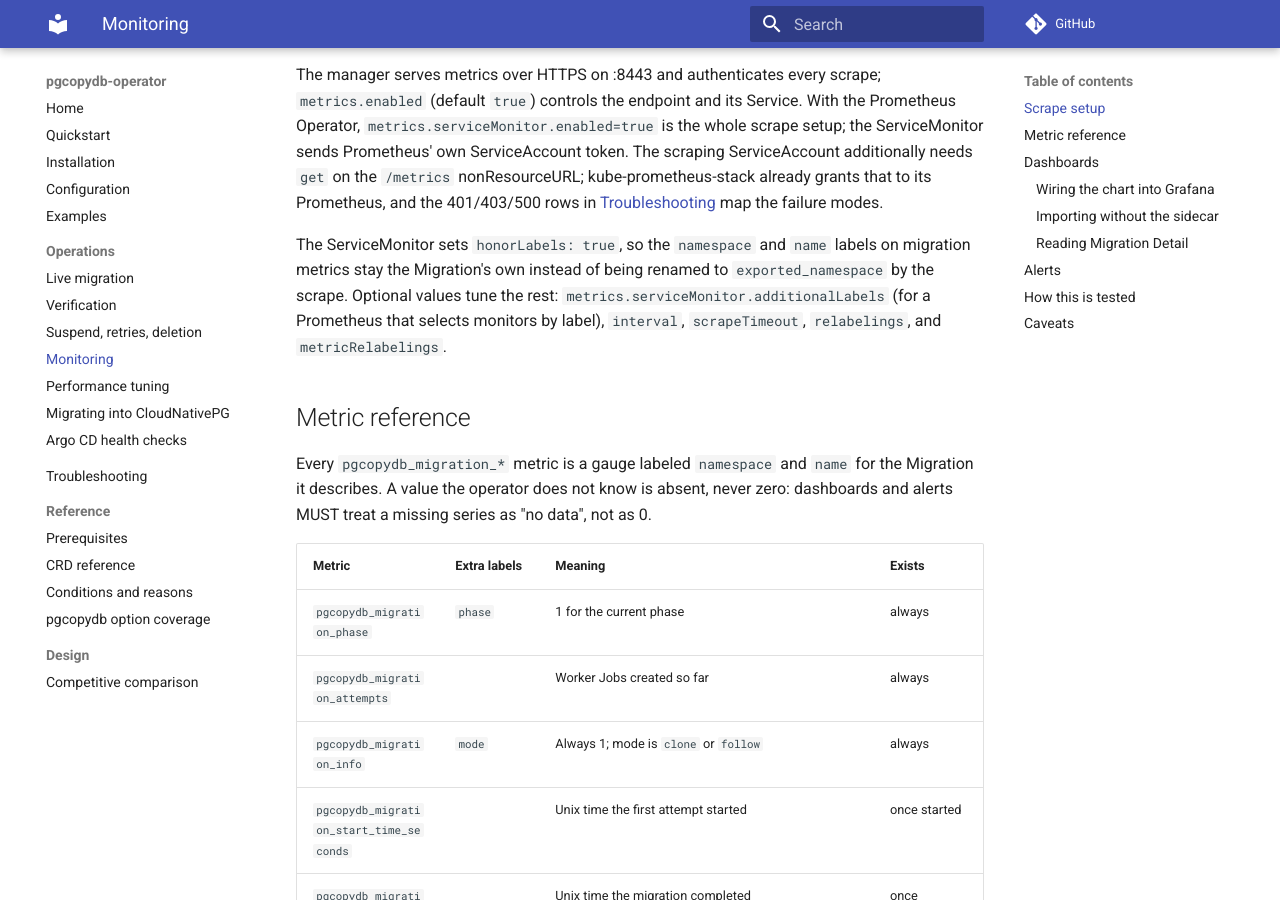
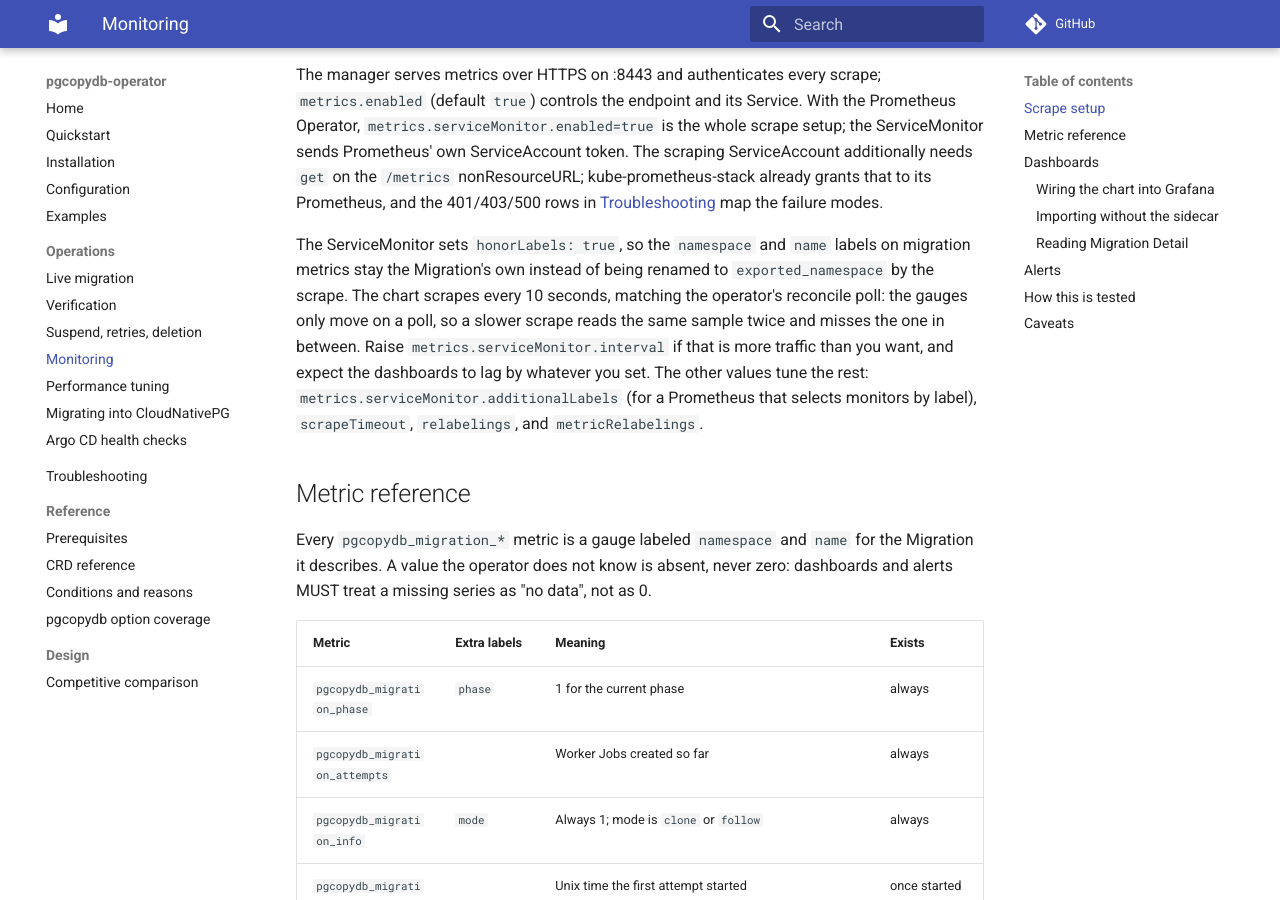
Before and after one commit to ydixken/pgcopydb-operator, an MkDocs documentation site: the page built from docs/operations/monitoring.md, in a window 1280 px wide and 900 px high, scrolled down 311 px. Built offline with MkDocs 1.6.1 and Material for MkDocs 9.7.7, drawn with Linux system fonts in a browser that asks for light colours; comment, search, counter and statistics services are not loaded; some of the changed text lies outside the part shown.

Commit message:
perf(chart): scrape and refresh every 10s to match the poll
The poll was the first of three intervals between a gauge moving and a
human seeing it. These are the other two.

The scrape shipped as `interval: ""`, so every install inherited whatever
its Prometheus had globally, typically 30s. Against gauges that only move
on a reconcile it read the same sample twice and missed the one between,
which is a strange default for a chart that also ships the dashboards
reading them. It is 10s now.

scrapeTimeout stays empty, and that is a decision rather than an
oversight. The worry is an install whose global timeout exceeds 10s
producing a job with a timeout longer than its interval, which Prometheus
rejects. It cannot happen: when a job sets no timeout of its own,
Prometheus clamps the inherited global down to the interval. Verified
with promtool, which accepts `scrape_interval: 10s` under a 30s global
and rejects the same pair only when the job states both itself. Pinning
the timeout would buy nothing and would stop honouring an operator who
tuned their global on purpose.

The dashboards' own auto-refresh moves with it, top-level `refresh` only;
the `refresh: 1` and `refresh: 2` keys under templating are variable
reload modes and mean something else entirely.

Neither default was guarded, which is how one of them drifted in the
first place, so both are now: check-chart-monitoring.sh pins the rendered
interval, and TestDashboardIdentity pins the refresh on all three files.
Both were confirmed to fail on a reverted value before being kept.

```diff
--- a/docs/operations/monitoring.md
+++ b/docs/operations/monitoring.md
@@ -10,7 +10,9 @@ With the Prometheus Operator, `metrics.serviceMonitor.enabled=true` is the whole
 The scraping ServiceAccount additionally needs `get` on the `/metrics` nonResourceURL; kube-prometheus-stack already grants that to its Prometheus, and the 401/403/500 rows in [Troubleshooting](../troubleshooting.md) map the failure modes.
 
 The ServiceMonitor sets `honorLabels: true`, so the `namespace` and `name` labels on migration metrics stay the Migration's own instead of being renamed to `exported_namespace` by the scrape.
-Optional values tune the rest: `metrics.serviceMonitor.additionalLabels` (for a Prometheus that selects monitors by label), `interval`, `scrapeTimeout`, `relabelings`, and `metricRelabelings`.
+The chart scrapes every 10 seconds, matching the operator's reconcile poll: the gauges only move on a poll, so a slower scrape reads the same sample twice and misses the one in between.
+Raise `metrics.serviceMonitor.interval` if that is more traffic than you want, and expect the dashboards to lag by whatever you set.
+The other values tune the rest: `metrics.serviceMonitor.additionalLabels` (for a Prometheus that selects monitors by label), `scrapeTimeout`, `relabelings`, and `metricRelabelings`.
 
 ## Metric reference
 
@@ -63,6 +65,9 @@ The chart ships three dashboards, linked to each other through their shared `pgc
   Below them a phase timeline table, database sizes and copy throughput, LSN positions with the lag split, WAL generation, and the cutover drain.
 - **Fleet Overview** (uid `pgcopydb-fleet`): counts by phase, an all-migrations table whose name column links into the detail dashboard, and lag, throughput, and attempt churn per migration.
 - **Operator Health** (uid `pgcopydb-operator`): build and leader status, reconcile rate and duration percentiles, workqueue depth and latencies, and process CPU, memory, goroutines, and file descriptors.
+
+All three auto-refresh every 10 seconds, the same cadence as the poll and the scrape, so a change reaches the screen in roughly one to two of those.
+That is a saved default, not a policy: Grafana's own refresh picker overrides it for your session.
 
 ![Migration Detail, on a follow migration a minute after its cutover, with both compare checks passed](../assets/migration-detail-dashboard.png)
 
```
Also changed, not shown: charts/pgcopydb-operator/README.md (+2 -2 lines), 8 other files.
